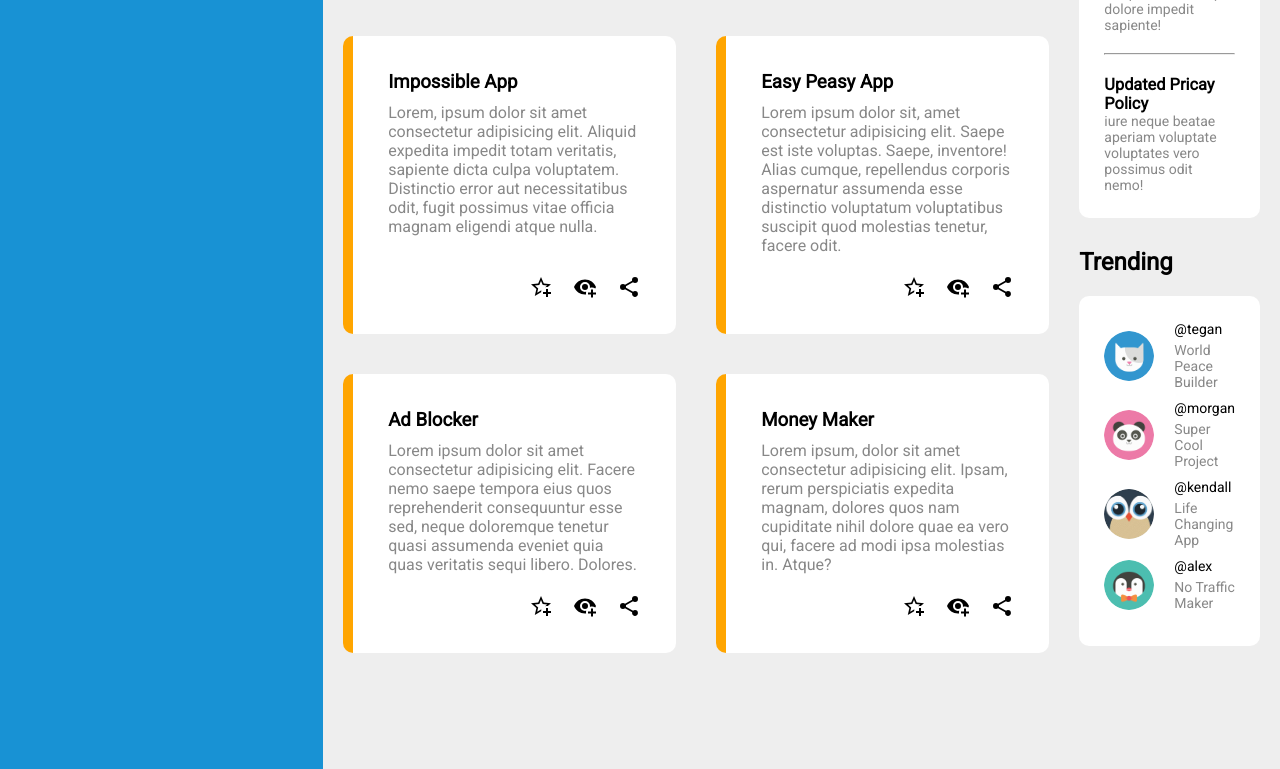
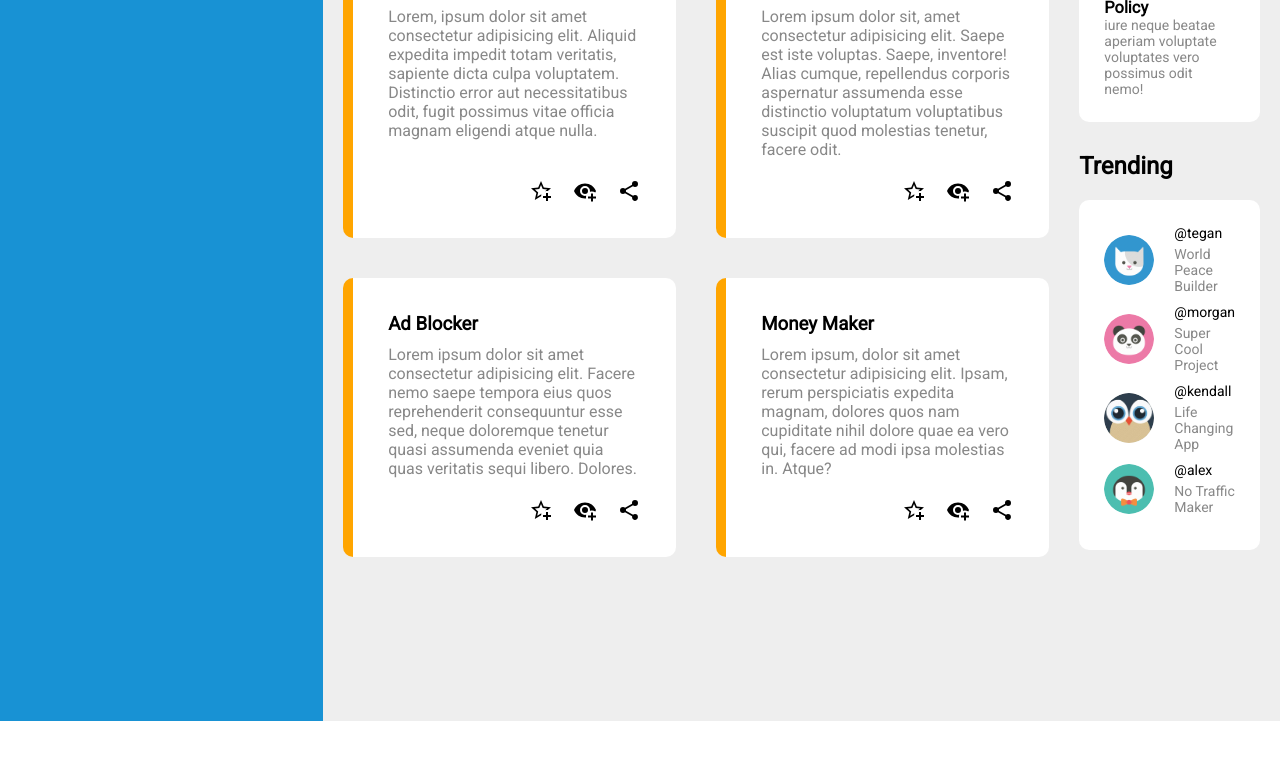
Before and after one commit to A7mad-2000as/dashboard, a plain HTML site: page index.html in a window 1280 px wide. Shown: the part 643-1412 px from the top of the page. After the commit the page ends 1364 px from the top, so only its background shows below. Drawn offline with Linux system fonts and the light colour scheme.

Commit message:
Reduce the header fraction of the height

```diff
--- a/style.css
+++ b/style.css
@@ -13,7 +13,7 @@
 body {
     display: grid;
     grid-template-columns: 1fr 6fr;
-    grid-template-rows: 1fr 4fr;
+    grid-template-rows: 0.5fr 4fr;
 }
 
 ul {
```
